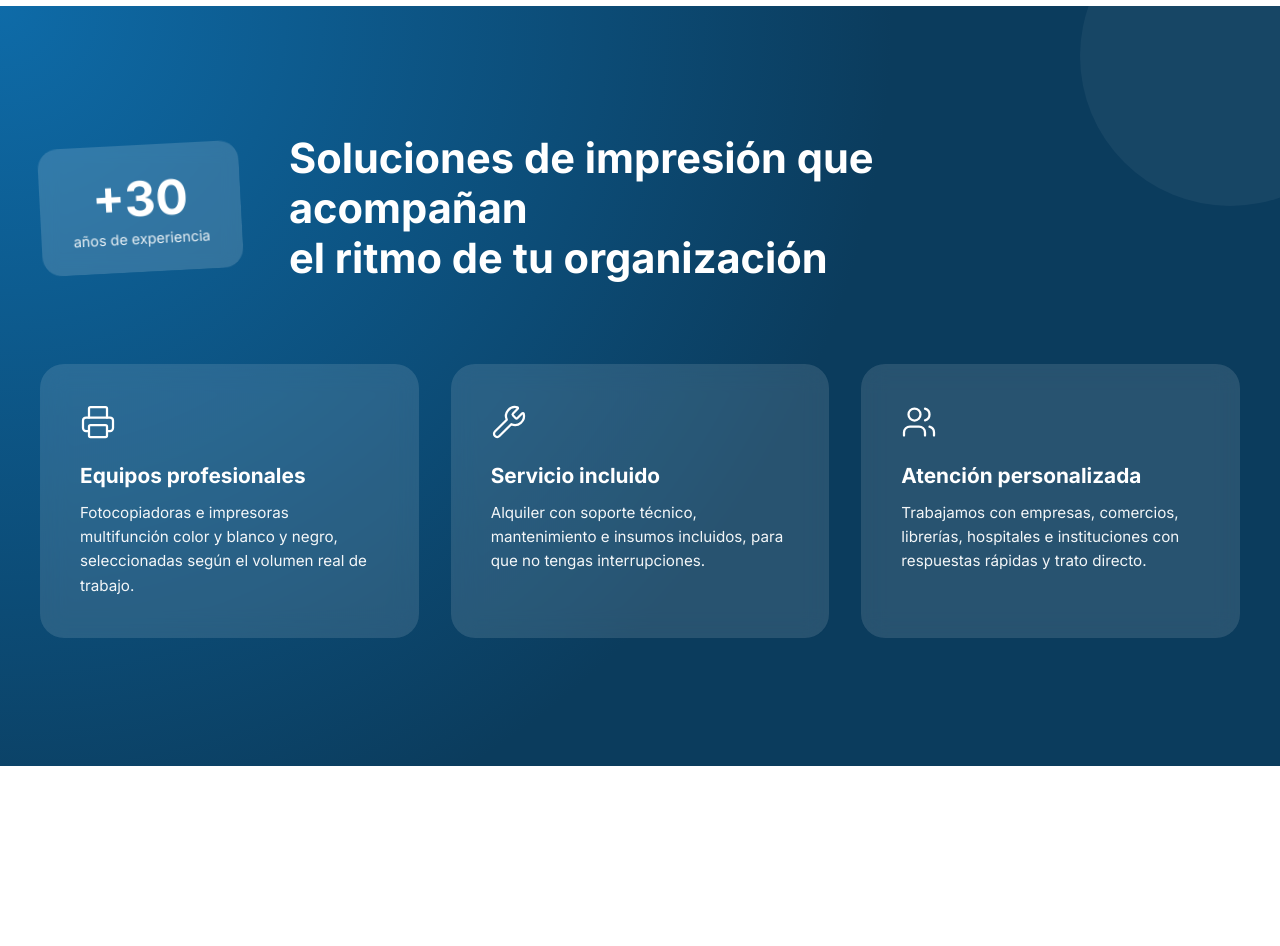
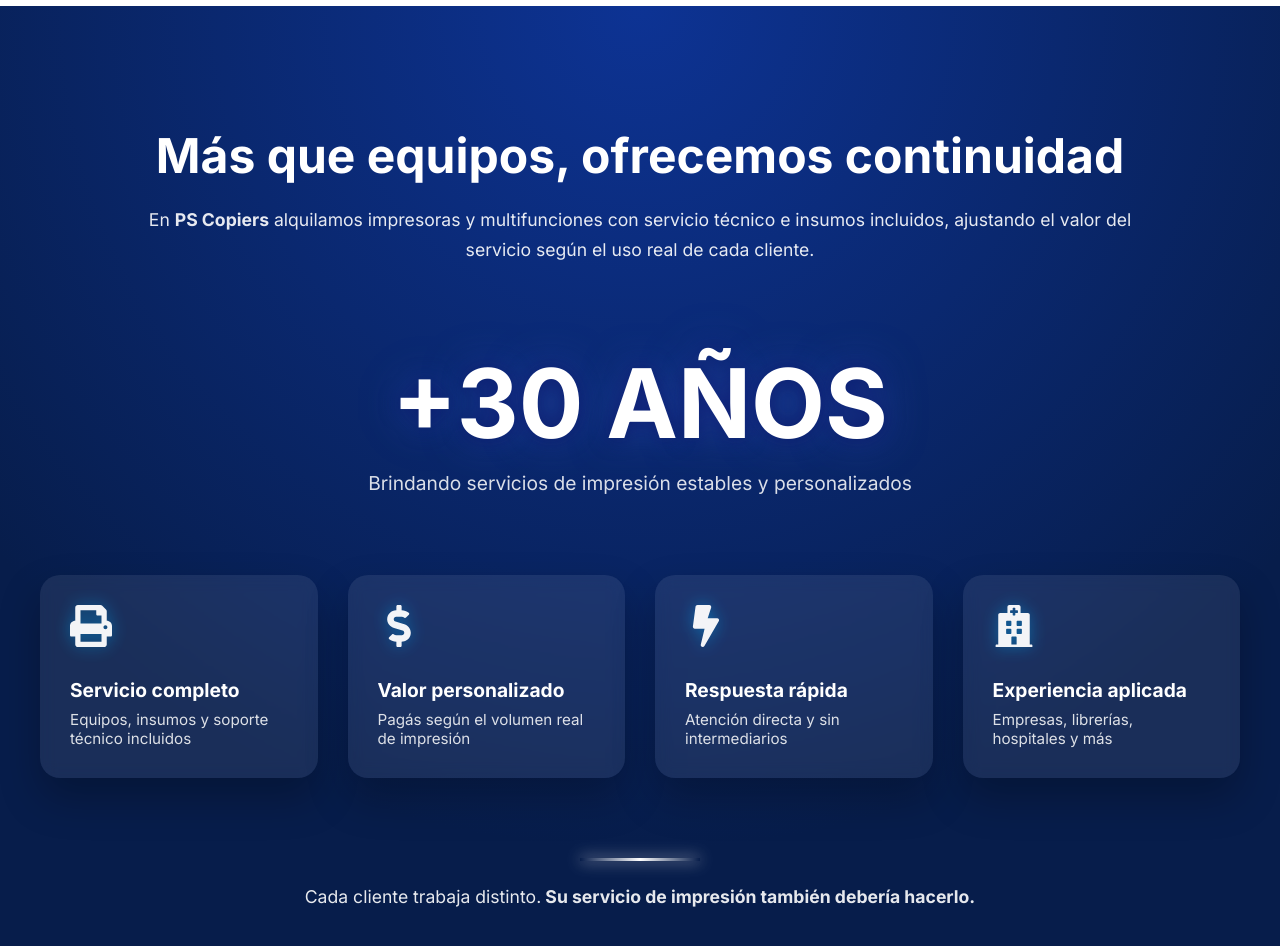
Before and after one commit to Wiimai/PS-COPIERS, a React (Vite) app: page / in a window 1280 px wide. Shown: the part 780-1726 px from the top of the page. Before the commit the page ends 1546 px from the top, so only its background shows below. Built offline with nearby package versions, Linux system fonts and the light colour scheme.

Commit message:
feat(about): add design about

```diff
--- a/package.json
+++ b/package.json
@@ -13,6 +13,7 @@
     "lucide-react": "^0.563.0",
     "react": "^19.2.0",
     "react-dom": "^19.2.0",
+    "react-icons": "^5.5.0",
     "react-router-dom": "^7.13.0"
   },
   "devDependencies": {
--- a/src/components/Header/header.css
+++ b/src/components/Header/header.css
@@ -4,7 +4,7 @@
   top: 0;
   z-index: 1000;
   background-color: #ffffff;
-  box-shadow: 0 4px 12px rgba(0, 0, 0, 0.06);
+  box-shadow: 0 4px 12px rgba(3, 7, 62, 0.5);
   transition: box-shadow 0.3s ease;
 }
 
--- a/src/sections/about.css
+++ b/src/sections/about.css
@@ -1,102 +1,164 @@
 .about {
-  position: relative;
-  padding: 8rem 2rem;
   background: radial-gradient(
-    circle at top left,
-    #0e6ba8,
-    #0b3c5d 60%
+    circle at top,
+    #0d3394,
+    #071d4b 70%
   );
+  padding: 120px 20px;
   color: white;
   overflow: hidden;
 }
 
-/* efecto decorativo */
-.about::before {
-  content: "";
-  position: absolute;
-  top: -100px;
-  right: -100px;
-  width: 300px;
-  height: 300px;
-  background: rgba(255, 255, 255, 0.05);
-  border-radius: 50%;
+.about__container {
+  max-width: 1200px;
+  margin: auto;
+  display: flex;
+  flex-direction: column;
+  gap: 80px;
 }
 
-.about__container {
-  max-width: 1200px;
-  margin: 0 auto;
-  position: relative;
-  z-index: 1;
+.about__icon {
+  font-size: 42px;
+  color: #ffffff;
+  opacity: 0.95;
+  margin-bottom: 12px;
+
+  filter: drop-shadow(0 0 8px rgba(0, 180, 255, 0.45));
+  transition: transform 0.3s ease, opacity 0.3s ease;
 }
 
-/* Header */
-.about__hero {
-  display: flex;
-  align-items: center;
-  gap: 3rem;
-  margin-bottom: 5rem;
-  flex-wrap: wrap;
+.about__feature:hover .about__icon {
+  transform: translateY(-4px) scale(1.05);
+  opacity: 1;
+}
+
+
+/* TEXTO PRINCIPAL */
+.about__intro {
+  max-width: 1000px;
+  margin: 0 auto;
+  text-align: center;
+  animation: fadeUp 0.8s ease forwards;
+}
+
+.about__intro h2 {
+  font-size: 3rem;
+  margin-bottom: 20px;
+}
+
+.about__intro p {
+  font-size: 1.1rem;
+  line-height: 1.7;
+  opacity: 0.9;
+}
+
+/* +30 */
+.about__experience {
+  text-align: center;
+  animation: float 6s ease-in-out infinite;
 }
 
 .about__years {
-  background: rgba(255, 255, 255, 0.15);
-  backdrop-filter: blur(10px);
-  padding: 1.5rem 2rem;
-  border-radius: 20px;
-  text-align: center;
-  transform: rotate(-3deg);
+  font-size: 6rem;
+  font-weight: 800;
+  color: #ffffff;
+  text-shadow:
+    0 0 20px rgba(8, 8, 95, 0.6),
+    0 0 40px rgba(46, 85, 184, 0.8);
 }
 
-.about__years span {
-  font-size: 3rem;
-  font-weight: 800;
-  display: block;
+.about__experience p {
+  margin-top: 10px;
+  font-size: 1.2rem;
+  opacity: 0.85;
 }
 
-.about__years small {
-  font-size: 0.9rem;
+/* FEATURES */
+.about__features {
+  display: grid;
+  grid-template-columns: repeat(auto-fit, minmax(230px, 1fr));
+  gap: 30px;
+}
+
+.about__feature {
+  background: rgba(255,255,255,0.08);
+  border-radius: 20px;
+  padding: 30px;
+  backdrop-filter: blur(8px);
+  box-shadow: 0 20px 40px rgba(0,0,0,0.25);
+  animation: fadeUp 0.6s ease forwards;
+  transition: transform 0.3s ease;
+}
+
+.about__feature:hover {
+  transform: translateY(-8px);
+}
+
+.about__feature span {
+  font-size: 2rem;
+}
+
+.about__feature h4 {
+  margin: 15px 0 8px;
+  font-size: 1.2rem;
+}
+
+.about__feature p {
+  font-size: 0.95rem;
+  opacity: 0.85;
+}
+
+/* CIERRE */
+.about__closing {
+  text-align: center;
+  max-width: 700px;
+  margin: auto;
+}
+
+.about__line {
+  display: block;
+  width: 120px;
+  height: 3px;
+  margin: 0 auto 25px;
+  background: linear-gradient(
+    to right,
+    transparent,
+    white,
+    transparent
+  );
+  box-shadow: 0 0 15px rgba(255,255,255,0.8);
+}
+
+.about__closing p {
+  font-size: 1.1rem;
   opacity: 0.9;
 }
 
-.about h2 {
-  font-size: 2.6rem;
-  line-height: 1.2;
-  max-width: 600px;
+/* ANIMACIONES */
+@keyframes fadeUp {
+  from {
+    opacity: 0;
+    transform: translateY(25px);
+  }
+  to {
+    opacity: 1;
+    transform: translateY(0);
+  }
 }
 
-/* Cards */
-.about__cards {
-  display: grid;
-  grid-template-columns: repeat(auto-fit, minmax(260px, 1fr));
-  gap: 2rem;
+@keyframes float {
+  0% { transform: translateY(0); }
+  50% { transform: translateY(-10px); }
+  100% { transform: translateY(0); }
 }
 
-.about__card {
-  background: rgba(255, 255, 255, 0.12);
-  backdrop-filter: blur(12px);
-  border-radius: 24px;
-  padding: 2.5rem;
-  transition: transform 0.4s ease, box-shadow 0.4s ease;
-  cursor: default;
+/* RESPONSIVE */
+@media (max-width: 768px) {
+  .about__intro h2 {
+    font-size: 2.2rem;
+  }
+
+  .about__years {
+    font-size: 4.5rem;
+  }
 }
-
-.about__card:hover {
-  transform: translateY(-12px);
-  box-shadow: 0 30px 60px rgba(0, 0, 0, 0.3);
-}
-
-.about__card svg {
-  margin-bottom: 1.2rem;
-  stroke-width: 1.5;
-}
-
-.about__card h3 {
-  font-size: 1.3rem;
-  margin-bottom: 0.8rem;
-}
-
-.about__card p {
-  font-size: 0.95rem;
-  line-height: 1.6;
-  opacity: 0.95;
-}
--- a/src/sections/about.jsx
+++ b/src/sections/about.jsx
@@ -1,54 +1,69 @@
 import "./About.css";
-import { Printer, Wrench, Users } from "lucide-react";
+import {
+  FaPrint,
+  FaDollarSign,
+  FaBolt,
+  FaHospital
+} from "react-icons/fa";
+
+
 
 export default function About() {
   return (
     <section className="about">
       <div className="about__container">
 
-        {/* Header impactante */}
-        <div className="about__hero">
-          <div className="about__years">
-            <span>+30</span>
-            <small>años de experiencia</small>
-          </div>
-
-          <h2>
-            Soluciones de impresión que acompañan
-            <br /> el ritmo de tu organización
-          </h2>
+        {/* TEXTO PRINCIPAL */}
+        <div className="about__intro">
+          <h2>Más que equipos, ofrecemos continuidad</h2>
+          <p>
+            En <strong>PS Copiers</strong> alquilamos impresoras y multifunciones con
+            servicio técnico e insumos incluidos, ajustando el valor del servicio
+            según el uso real de cada cliente.
+          </p>
         </div>
 
-        {/* Cards */}
-        <div className="about__cards">
+        {/* BLOQUE +30 */}
+        <div className="about__experience">
+          <span className="about__years">+30 AÑOS</span>
+          <p>Brindando servicios de impresión estables y personalizados</p>
+        </div>
 
-          <div className="about__card">
-            <Printer size={36} />
-            <h3>Equipos profesionales</h3>
-            <p>
-              Fotocopiadoras e impresoras multifunción color y blanco y negro,
-              seleccionadas según el volumen real de trabajo.
-            </p>
-          </div>
+        {/* CHIPS INFORMATIVOS */}
+        <div className="about__features">
+            <div className="about__feature">
+                <FaPrint className="about__icon" />
+                <h4>Servicio completo</h4>
+                <p>Equipos, insumos y soporte técnico incluidos</p>
+            </div>
 
-          <div className="about__card">
-            <Wrench size={36} />
-            <h3>Servicio incluido</h3>
-            <p>
-              Alquiler con soporte técnico, mantenimiento e insumos incluidos,
-              para que no tengas interrupciones.
-            </p>
-          </div>
+            <div className="about__feature">
+                <FaDollarSign className="about__icon" />
+                <h4>Valor personalizado</h4>
+                <p>Pagás según el volumen real de impresión</p>
+            </div>
 
-          <div className="about__card">
-            <Users size={36} />
-            <h3>Atención personalizada</h3>
-            <p>
-              Trabajamos con empresas, comercios, librerías, hospitales e
-              instituciones con respuestas rápidas y trato directo.
-            </p>
-          </div>
+            <div className="about__feature">
+                <FaBolt className="about__icon" />
+                <h4>Respuesta rápida</h4>
+                <p>Atención directa y sin intermediarios</p>
+            </div>
 
+            <div className="about__feature">
+                <FaHospital className="about__icon" />
+                <h4>Experiencia aplicada</h4>
+                <p>Empresas, librerías, hospitales y más</p>
+            </div>
+        </div>
+
+
+        {/* CIERRE */}
+        <div className="about__closing">
+          <span className="about__line"></span>
+          <p>
+            Cada cliente trabaja distinto.
+            <strong> Su servicio de impresión también debería hacerlo.</strong>
+          </p>
         </div>
 
       </div>
```
Also changed, not shown: 1 other file (tests, documents, lock files or other folders).
